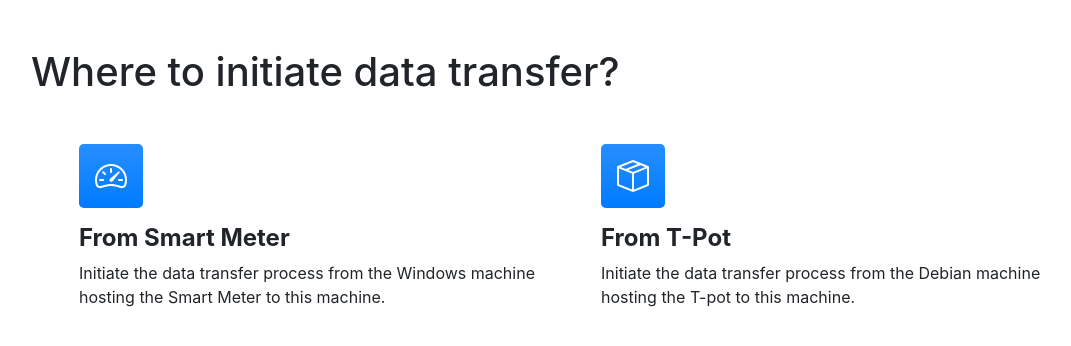
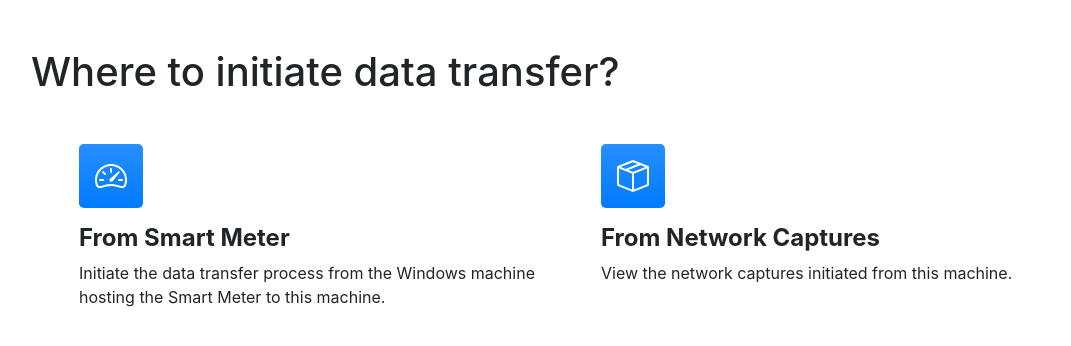
Before and after one commit to leejm17/ICT3211_BlueTeamPlatform, a Flask app: page /data_transfer in a window 1280 px wide. Shown: the part 56-402 px from the top of the page, without its empty margins (54-1125 px from the left). Run offline with Flask 2, Linux system fonts and the light colour scheme; some libraries are stand-ins or nearby versions.

Commit message:
Modified T-pot page to Network Capture page

```diff
--- a/application/app.py
+++ b/application/app.py
@@ -1,6 +1,6 @@
 from flask import Flask, render_template, redirect, url_for, request
 from dotenv import load_dotenv
-import os
+import os, subprocess
 
 # Import Other Files
 from main import initiate_ftp, windows_ftp_process, windows_ftp_automate, retrieve_cronjobs, action_cronjobs
@@ -91,9 +91,12 @@ def datatransfer_smartmeter_page():
 	return render_template("/data_transfer/smart_meter.html", ip=windows_ip, form=form)
 
 
-@app.route("/data_transfer/t_pot", methods=["GET"], endpoint="data_transfer.t_pot")
-def datatransfer_tpot_page():
-    return render_template("/data_transfer/t_pot.html", ip=debian_ip)
+@app.route("/data_transfer/network", methods=["GET", "POST"], endpoint="data_transfer.network")
+def datatransfer_network_page():
+	if request.method == "POST" and request.form["action"] == "browse":
+		filepath = "{}/FTP_Downloads".format("/".join(os.getcwd().split("/")[:-2]))
+		subprocess.Popen(["xdg-open", filepath])
+	return render_template("/data_transfer/network_capture.html")
 
 
 @app.route("/data_transfer/manage_jobs", methods=["GET", "POST"], endpoint="data_transfer.manage_jobs")
--- a/application/templates/base.html
+++ b/application/templates/base.html
@@ -118,9 +118,9 @@ table, th, td { border: 1px solid black; border-collapse: collapse;}
 							Smart Meter (Windows)</a></li>
 
 						<li><a
-							{% if request.endpoint=="data_transfer.t_pot" %}class="dropdown-item active" aria-current="page"
-							{% else %}class="dropdown-item"{% endif %} href="/data_transfer/t_pot">
-							T-Pot (Debian)</a></li>
+							{% if request.endpoint=="data_transfer.network" %}class="dropdown-item active" aria-current="page"
+							{% else %}class="dropdown-item"{% endif %} href="/data_transfer/network">
+							Network Capture</a></li>
 
 						<li><hr class="dropdown-divider" /></li>
 
--- a/application/templates/data_transfer/data_transfer.html
+++ b/application/templates/data_transfer/data_transfer.html
@@ -13,15 +13,15 @@
 	<!-- Features section-->
     <div class="container px-5 my-5">
         <div class="row gx-5">
-            <div class="col-lg-6"><!-- mb-5 mb-lg-0">-->
+            <div class="col-lg-6">
                 <a href="/data_transfer/smart_meter"><div class="feature bg-primary bg-gradient text-white rounded-3 mb-3"><i class="bi bi-speedometer2"></i></div></a>
                 <h2 class="h4 fw-bolder">From Smart Meter</h2>
                 <p>Initiate the data transfer process from the Windows machine hosting the Smart Meter to this machine.</p>
             </div>
-            <div class="col-lg-6"><!-- mb-5 mb-lg-0">-->
-                <a href="/data_transfer/t_pot"><div class="feature bg-primary bg-gradient text-white rounded-3 mb-3"><i class="bi bi-box-seam"></i></div></a>
-                <h2 class="h4 fw-bolder">From T-Pot</h2>
-                <p>Initiate the data transfer process from the Debian machine hosting the T-pot to this machine.</p>
+            <div class="col-lg-6">
+                <a href="/data_transfer/network"><div class="feature bg-primary bg-gradient text-white rounded-3 mb-3"><i class="bi bi-box-seam"></i></div></a>
+                <h2 class="h4 fw-bolder">From Network Captures</h2>
+                <p>View the network captures initiated from this machine.</p>
             </div>
         </div>
     </div>
```
Also changed, not shown: application/templates/data_transfer/network_capture.html (added, +21 -0 lines), application/templates/data_transfer/t_pot.html (deleted, +0 -23 lines).
